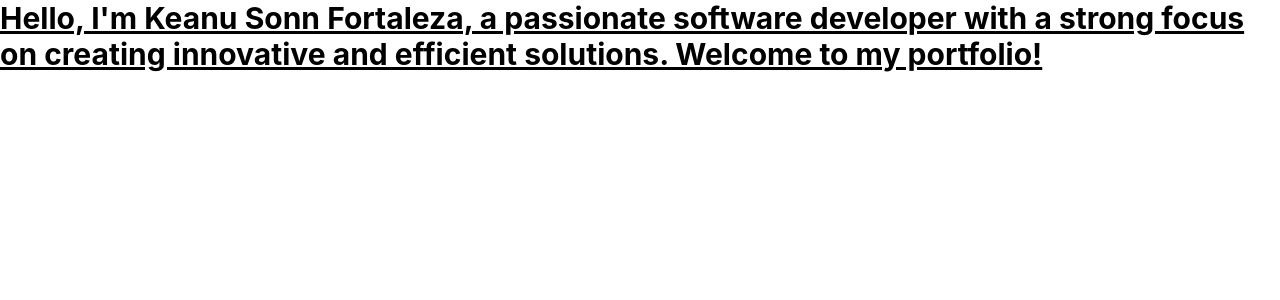
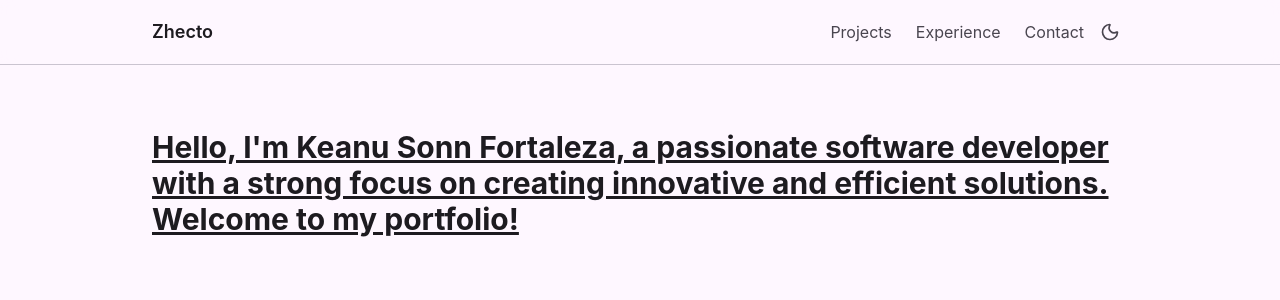
Before and after one commit to Zhecto/my-portfolio, a React (Vite) app: page / in a window 1280 px wide. Shown: the top 300 px of the page. Built offline with nearby package versions, Linux system fonts and the light colour scheme.

Commit message:
feat: add navbar with dark mode toggle

```diff
--- a/src/App.tsx
+++ b/src/App.tsx
@@ -17,17 +17,23 @@
 /**
  * Components
  */
+import { Navbar } from './components/Navbar';
 
 /**
  * Assets
  */
+
 export const App = () => {
-
   return (
-    <h1 className="text-3xl font-bold underline">
-    Hello, I'm Keanu Sonn Fortaleza, a passionate software developer with a strong focus on creating innovative and efficient solutions. Welcome to my portfolio!
-    </h1>
-  )
-}
+    <div className='bg-surface text-on-surface min-h-screen'>
+      <Navbar />
+      <main className='mx-auto max-w-5xl px-6 py-16'>
+        <h1 className="text-3xl font-bold underline">
+        Hello, I'm Keanu Sonn Fortaleza, a passionate software developer with a strong focus on creating innovative and efficient solutions. Welcome to my portfolio!
+        </h1>
+      </main>
+    </div>
+  );
+};
 
 export default App
--- /dev/null
+++ b/src/components/Navbar.tsx
@@ -0,0 +1,32 @@
+import { NAV_LINKS } from '../constants';
+import { ThemeToggle } from './ThemeToggle';
+
+export const Navbar = () => {
+  return (
+    <header className='bg-surface/80 border-outline-variant sticky top-0 z-10 border-b backdrop-blur'>
+      <div className='mx-auto flex h-16 max-w-5xl items-center justify-between px-6'>
+        <a
+          href='#'
+          className='text-on-surface text-lg font-semibold'
+        >
+          Zhecto
+        </a>
+
+        <div className='flex items-center gap-2'>
+          <nav className='hidden gap-6 sm:flex'>
+            {NAV_LINKS.map(({ href, label }) => (
+              <a
+                key={href}
+                href={href}
+                className='text-on-surface-variant hover:text-primary transition-colors'
+              >
+                {label}
+              </a>
+            ))}
+          </nav>
+          <ThemeToggle />
+        </div>
+      </div>
+    </header>
+  );
+};
--- /dev/null
+++ b/src/components/ThemeToggle.tsx
@@ -0,0 +1,19 @@
+import { MoonIcon, SunIcon } from 'lucide-react';
+
+import { useTheme } from '../hooks/useTheme';
+
+export const ThemeToggle = () => {
+  const { theme, toggleTheme } = useTheme();
+  const isDark = theme === 'dark';
+
+  return (
+    <button
+      type='button'
+      onClick={toggleTheme}
+      aria-label={isDark ? 'Switch to light mode' : 'Switch to dark mode'}
+      className='text-on-surface-variant hover:bg-surface-container-high rounded-full p-2 transition-colors'
+    >
+      {isDark ? <SunIcon size={20} /> : <MoonIcon size={20} />}
+    </button>
+  );
+};
--- a/src/constants/index.ts
+++ b/src/constants/index.ts
@@ -29,6 +29,12 @@ import {
  * Types
  */
 import type { Project } from '../types';
+
+export const NAV_LINKS = [
+  { href: '#projects', label: 'Projects' },
+  { href: '#experience', label: 'Experience' },
+  { href: '#contact', label: 'Contact' },
+];
 
 export const PROFILE_TAGS = [
   'React 19',
--- /dev/null
+++ b/src/hooks/useTheme.ts
@@ -0,0 +1,25 @@
+import { useEffect, useState } from 'react';
+
+type Theme = 'light' | 'dark';
+
+const getInitialTheme = (): Theme => {
+    const saved = localStorage.getItem('theme');
+    if (saved === 'light' || saved === 'dark') return saved;
+
+    return window.matchMedia('(prefers-color-scheme: dark)').matches ? 'dark' : 'light';
+};
+
+export const useTheme = () => {
+    const [theme, setTheme] = useState<Theme>(getInitialTheme());
+
+    useEffect(() => {
+        localStorage.setItem('theme', theme);
+        document.documentElement.classList.toggle('dark', theme === 'dark');
+    }, [theme]);
+
+    const toggleTheme = () => {
+        setTheme((prev) => (prev === 'dark' ? 'light' : 'dark'));
+    };
+
+    return { theme, toggleTheme }
+};
```
